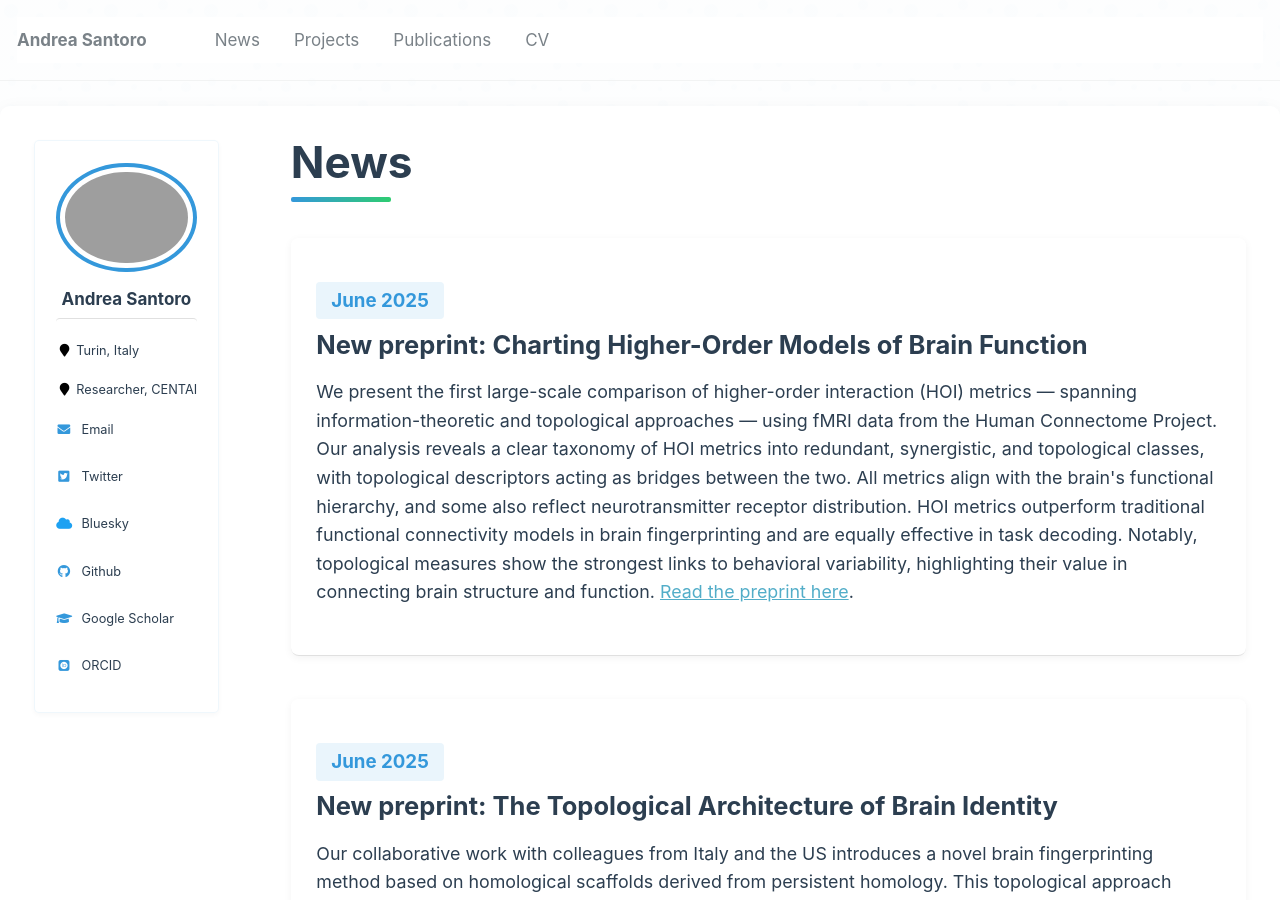
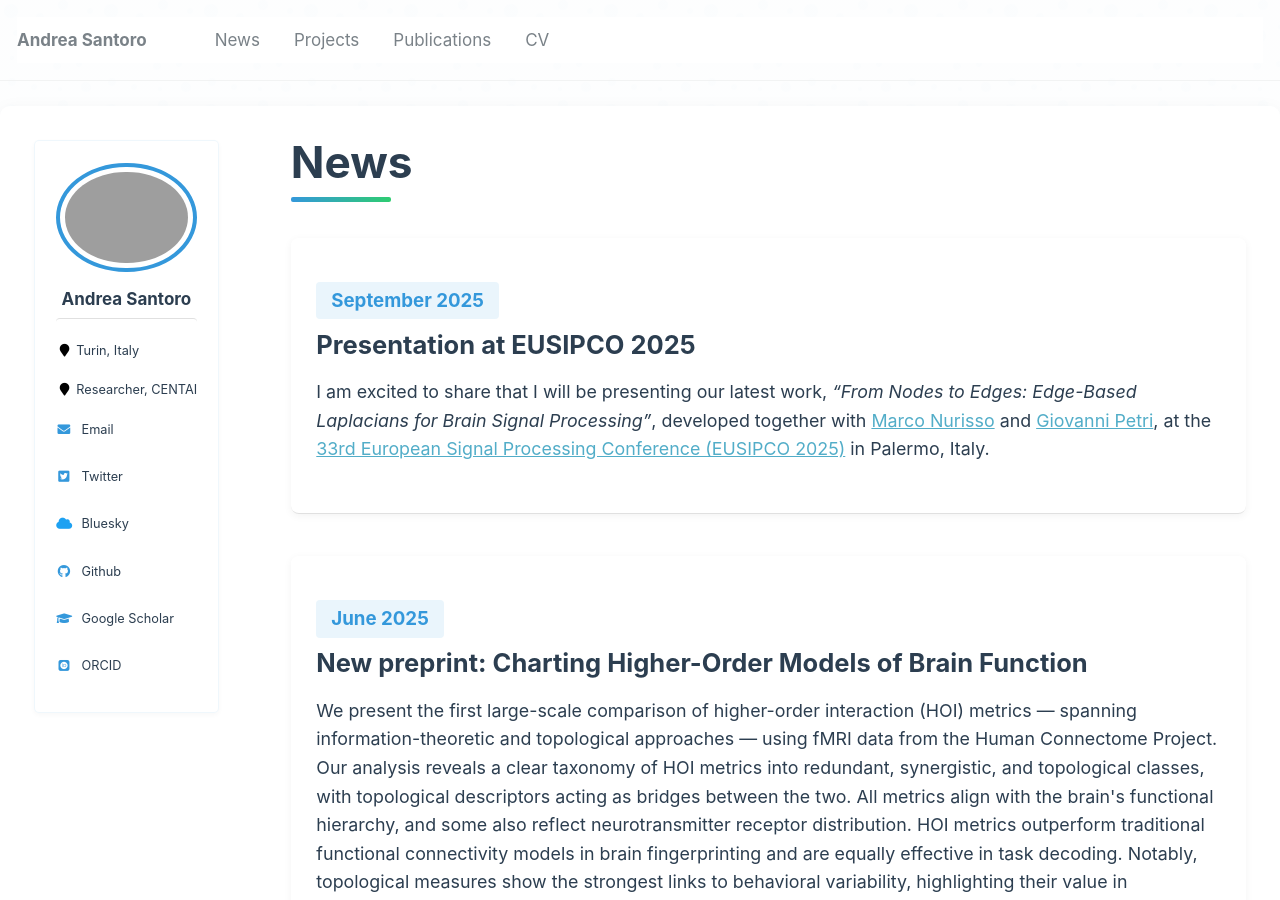
Before and after one commit to andresantoro/andresantoro.github.io, a Jekyll site: the page built from _pages/news.md, in a window 1280 px wide and 900 px high. Built offline with Jekyll 4.4.1, drawn with Linux system fonts in a browser that asks for light colours; some web fonts are replaced.

Commit message:
add latest conference news

```diff
--- a/_pages/news.md
+++ b/_pages/news.md
@@ -6,6 +6,21 @@ author_profile: true
 ---
 
 {% include base_path %}
+
+
+<div class="news-item">
+  <p class="date">September 2025</p>
+  <h3>Presentation at EUSIPCO 2025</h3>
+  <p>
+    I am excited to share that I will be presenting our latest work,
+    <em>“From Nodes to Edges: Edge-Based Laplacians for Brain Signal Processing”</em>,
+    developed together with
+    <a href="https://scholar.google.com/citations?user=vAaWpu8AAAAJ&hl=it" target="_blank">Marco Nurisso</a>
+    and <a href="https://lordgrilo.github.io/" target="_blank">Giovanni Petri</a>,
+    at the <a href="https://eusipco2025.org/" target="_blank">33rd European Signal Processing Conference (EUSIPCO 2025)</a>
+    in Palermo, Italy.
+  </p>
+</div>
 
 <div class="news-item">
   <p class="date">June 2025</p>
```
